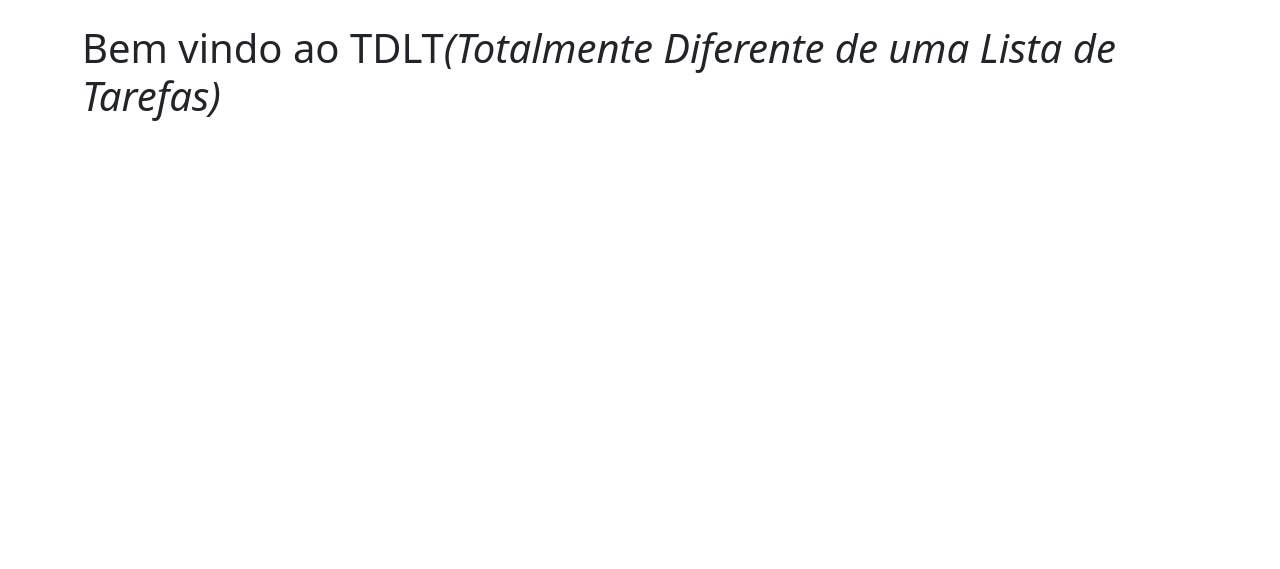
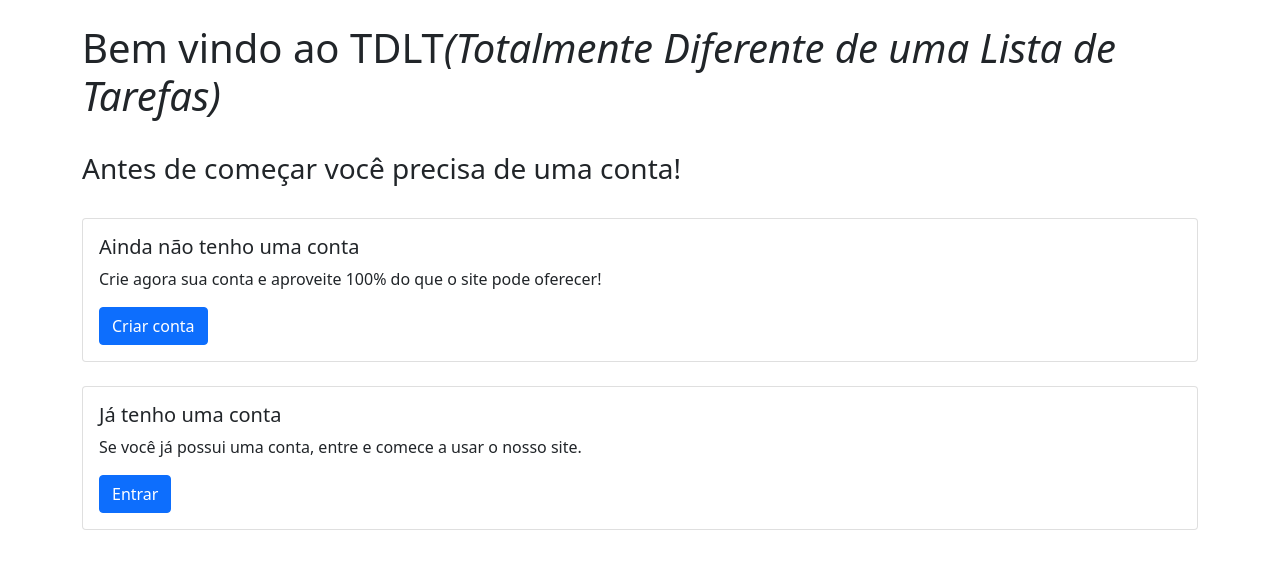
Before and after one commit to BrunoVieira003/todo_list, a Flask app: page / in a window 1280 px wide. Shown: the part 56-625 px from the top of the page. Run offline with Flask 2, Linux system fonts and the light colour scheme.

Commit message:
Adiciona visualização alternativa à página inicial
Caso o usuário não esteja logado, são mostradas as opções de
'Entrar' e 'Criar conta'

```diff
--- a/templates/index.html
+++ b/templates/index.html
@@ -4,5 +4,25 @@
     <div class="index">
         <h1>Bem vindo ao TDLT<em>(Totalmente Diferente de uma Lista de Tarefas)</em></h1>
     </div>
+    <br>
+    {% if current_user.is_anonymous %}
+        <h3>Antes de começar você precisa de uma conta!</h3>
+        <br>
+        <div class="card">
+            <div class="card-body">
+                <h5 class="card-title">Ainda não tenho uma conta</h5>
+                <p class="card-text">Crie agora sua conta e aproveite 100% do que o site pode oferecer!</p>
+                <a href="{{ url_for('new_user') }}" class="btn btn-primary">Criar conta</a>
+            </div>
+        </div>
+        <br>
+        <div class="card">
+            <div class="card-body">
+                <h5 class="card-title">Já tenho uma conta</h5>
+                <p class="card-text">Se você já possui uma conta, entre e comece a usar o nosso site.</p>
+                <a href="{{ url_for('login') }}" class="btn btn-primary">Entrar</a>
+            </div>
+        </div>
+    {% endif %}
 
 {% endblock %}
```
